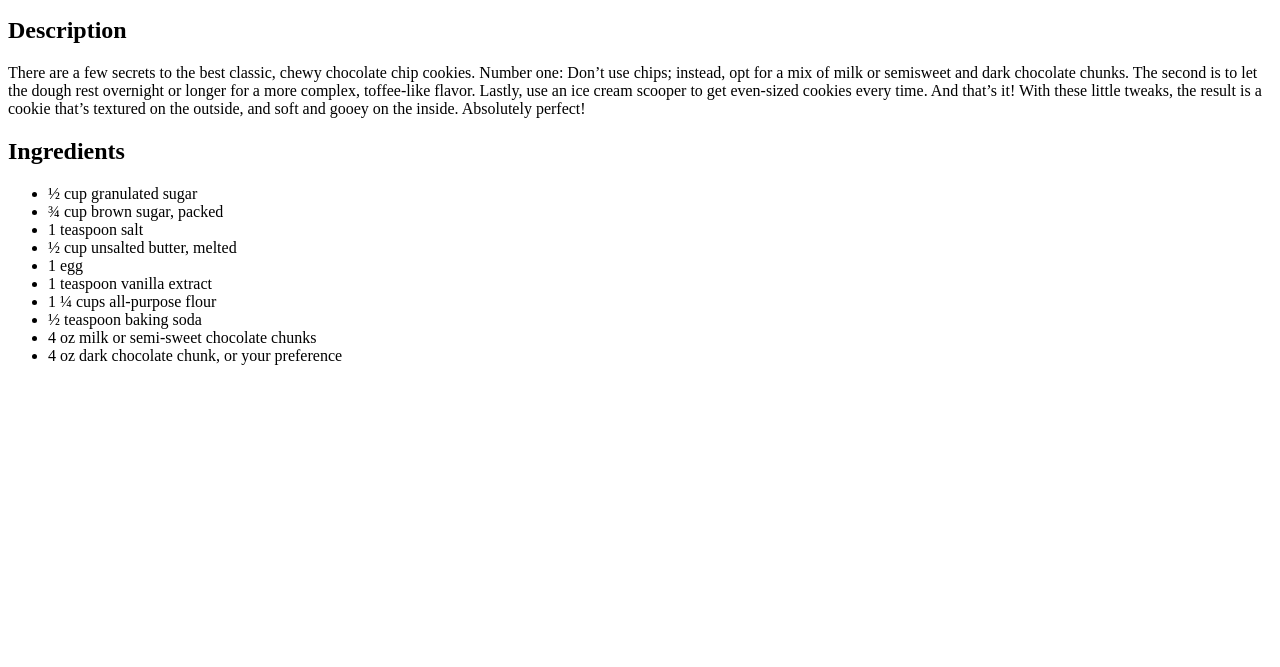
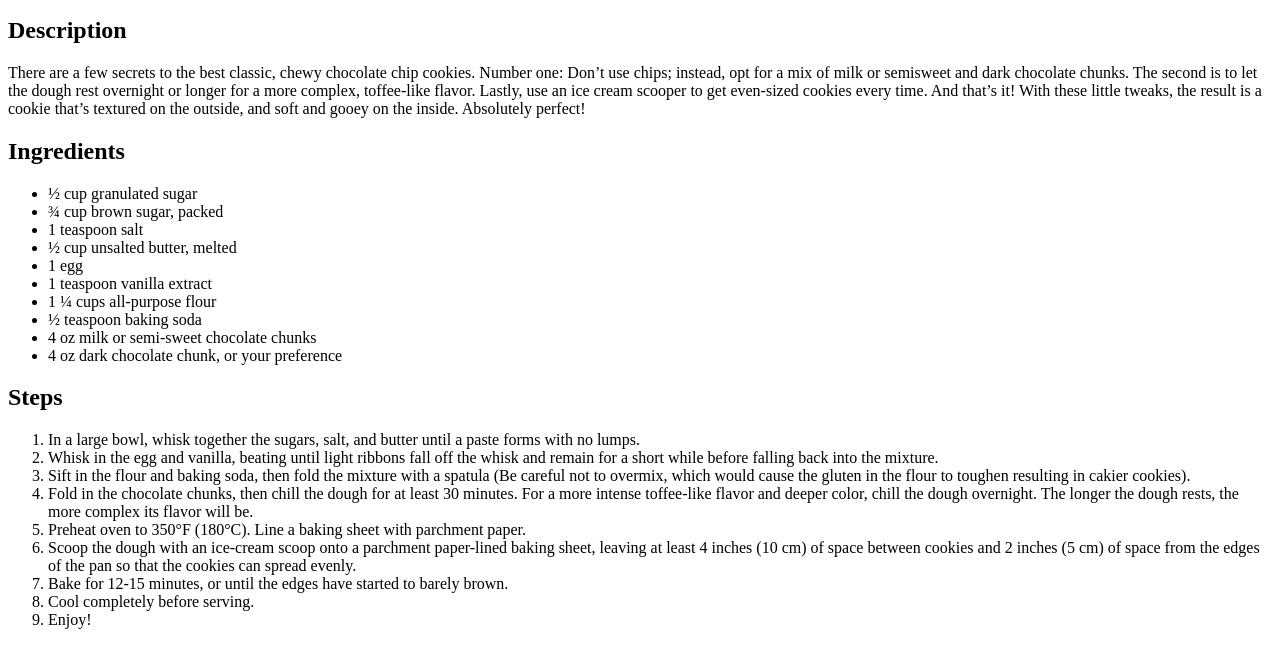
Before and after one commit to AlphaZer00/odin-recipes, a plain HTML site: page recipes/cookies.html in a window 1280 px wide. Shown: the part 101-768 px from the top of the page. Drawn offline with Linux system fonts and the light colour scheme.

Commit message:
complete cookies.html page

```diff
--- a/recipes/cookies.html
+++ b/recipes/cookies.html
@@ -34,5 +34,33 @@
                     <li>4 oz milk or semi-sweet chocolate chunks</li>
                     <li>4 oz dark chocolate chunk, or your preference</li>
                 </ul>
+        <h2>Steps</h2>
+                <ol>
+                    <li>In a large bowl, whisk together the sugars, salt,
+                    and butter until a paste forms with no lumps.</li>
+                    <li>Whisk in the egg and vanilla, beating until
+                    light ribbons fall off the whisk and remain for
+                    a short while before falling back into the mixture.</li>
+                    <li>Sift in the flour and baking soda, then fold the
+                    mixture with a spatula (Be careful not to overmix,
+                    which would cause the gluten in the flour to toughen
+                    resulting in cakier cookies).</li>
+                    <li>Fold in the chocolate chunks, then chill the dough
+                    for at least 30 minutes. For a more intense toffee-like
+                    flavor and deeper color, chill the dough overnight. The
+                    longer the dough rests, the more complex its flavor will
+                    be.</li>
+                    <li>Preheat oven to 350°F (180°C). Line a baking sheet
+                    with parchment paper.</li>
+                    <li>Scoop the dough with an ice-cream scoop onto a
+                    parchment paper-lined baking sheet, leaving at least
+                    4 inches (10 cm) of space between cookies and 2 inches
+                    (5 cm) of space from the edges of the pan so that the
+                    cookies can spread evenly.</li>
+                    <li>Bake for 12-15 minutes, or until the edges have
+                    started to barely brown.</li>
+                    <li>Cool completely before serving.</li>
+                    <li>Enjoy!</li>
+                </ol>
 </body>
 </html>
```
